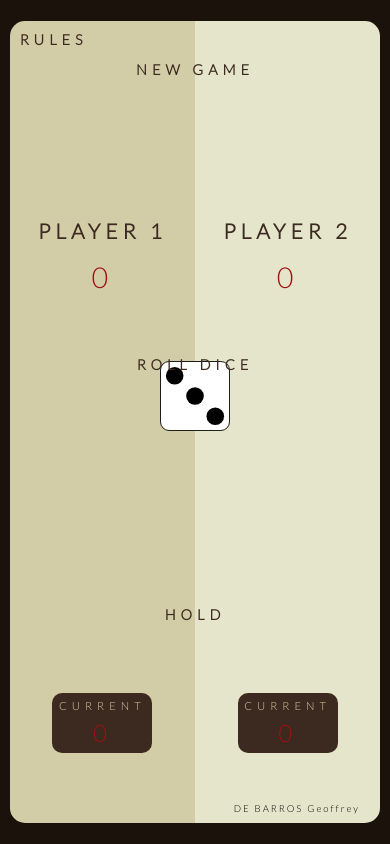
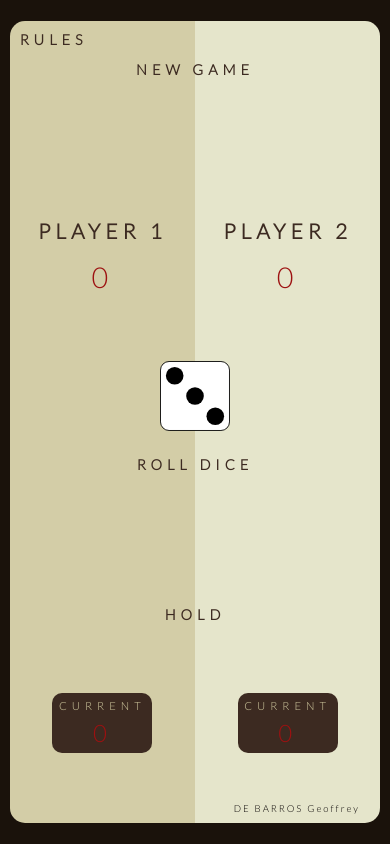
Before and after one commit to GeoffreyDEBARROS/Evaluation-JS-Jeux-de-d-s, a plain HTML site: page index.html in a window 390 px wide. Drawn offline with Linux system fonts and the light colour scheme.

Commit message:
petit test responsive

```diff
--- a/style.css
+++ b/style.css
@@ -217,7 +217,7 @@ h2 {
         font-size: 1.8rem;
     }
     #roll {
-        bottom: 450px;
+        bottom: 350px;
      }
      #hold {
          bottom: 200px;
```
